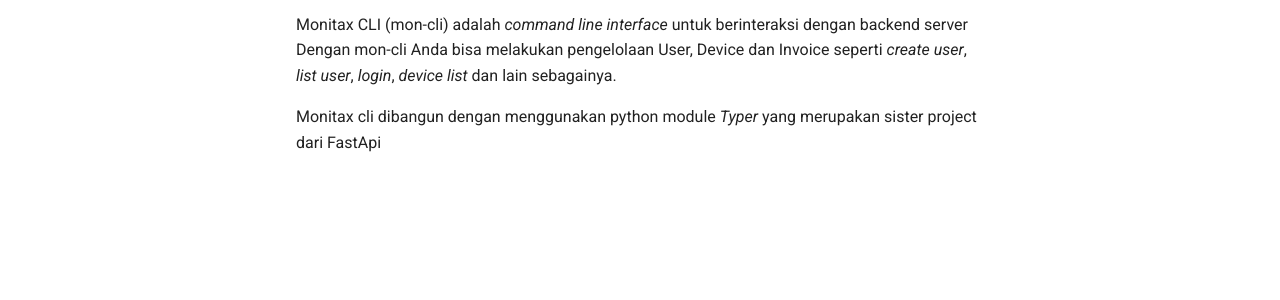
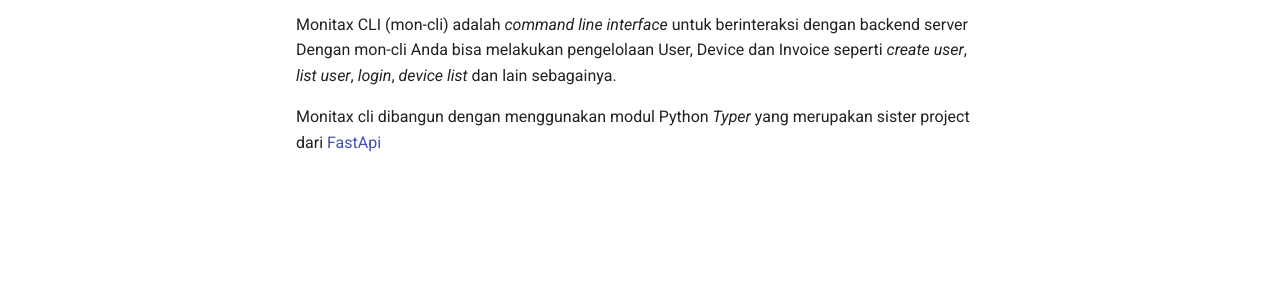
Before and after one commit to ekalaya2015/monitax-cli, an MkDocs documentation site: the page built from docs/index.md, in a window 1280 px wide. Shown: the part 219-519 px from the top of the page. Built offline with MkDocs 1.6.1 and Material for MkDocs 9.7.7, drawn with Linux system fonts in a browser that asks for light colours.

Commit message:
initial docs

```diff
--- a/docs/index.md
+++ b/docs/index.md
@@ -6,4 +6,4 @@ Monitax CLI (mon-cli) adalah *command line interface* untuk berinteraksi dengan
 Dengan mon-cli Anda bisa melakukan pengelolaan User, Device dan Invoice seperti *create user*, *list user*,
 *login*, *device list* dan lain sebagainya.
 
-Monitax cli dibangun dengan menggunakan python module *Typer* yang merupakan sister project dari FastApi
+Monitax cli dibangun dengan menggunakan modul Python *Typer* yang merupakan sister project dari [FastApi](https://fastapi.tiangolo.com/)
```
